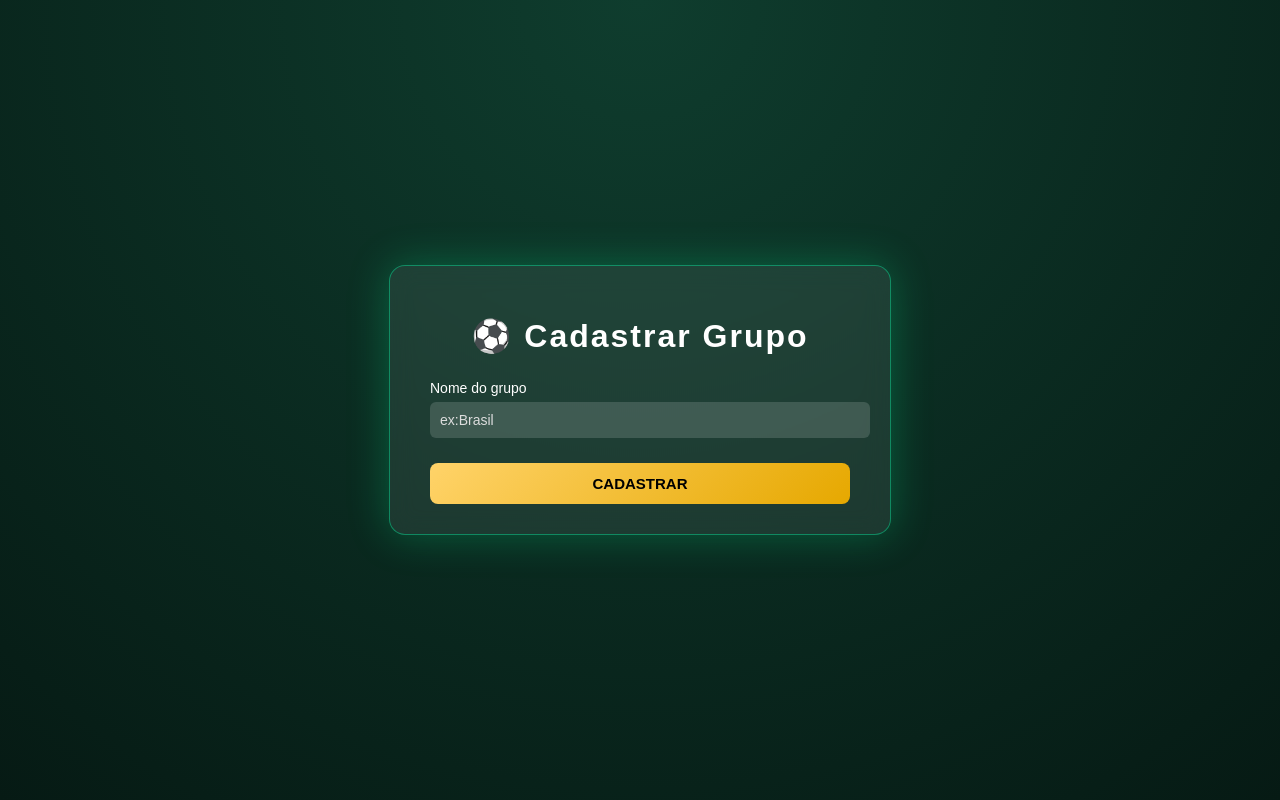
After one commit to Kah-ribeir/rumoaohexa, a PHP site: page /View/Grupos/cadastrar.php in a window 1280 px wide. The commit adds this page. Run offline with PHP 8.4, Linux system fonts and the light colour scheme.

Commit message:
kayllayne

```diff
--- /dev/null
+++ b/Controller/GruposController.php
@@ -0,0 +1,50 @@
+<?php
+
+require_once "C:/Turma2/xampp/htdocs/rumoaohexa/Model/GruposModel.php";
+require_once "C:/Turma2/xampp/htdocs/rumoaohexa/Model/selecoesModel.php";
+
+class GruposController {
+
+    private $grupoModel;
+    private $selecoesModel;
+
+    public function __construct($pdo) {
+        $this->grupoModel = new GrupoModel($pdo);
+        $this->selecoesModel = new SelecoesModel($pdo);
+    }
+
+
+    public function listar() {
+        $grupos = $this->grupoModel->buscarTodos();
+        include_once "C:/Turma2/xampp/htdocs/rumoaohexa/View/Grupos/listar.php";
+        return;
+    }
+
+
+    public function listarindividual($id) {
+        return $grupo = $this->grupoModel->buscarIndividual($id);
+
+    }
+
+
+    public function cadastrar($grupo) {
+        return $this->grupoModel->cadastrar($grupo);
+    }
+
+
+    public function editar($nome, $id) {
+        $this->grupoModel->editar($nome, $id);
+    }
+
+
+    public function deletar($id) {
+        return $this->grupoModel->deletar($id);
+    }
+
+    public function listarSelecoesGrupo($grupo_id) {
+        $selecoes = $this->selecoesModel->listarPorGrupo($grupo_id);
+        include_once "C:/Turma2/xampp/htdocs/rumoaohexa/View/Grupos/selecoesGrupo.php";
+        return;
+    }
+}
+?>
--- /dev/null
+++ b/Model/GruposModel.php
@@ -0,0 +1,45 @@
+<?php
+
+class GrupoModel {
+    private $pdo;
+
+    public function __construct(PDO $pdo) {
+        $this->pdo = $pdo;
+    }
+
+
+    public function buscarTodos() {
+        $stmt = $this->pdo->query("SELECT * FROM grupos");
+        return $stmt->fetchAll(PDO::FETCH_ASSOC);
+    }
+
+
+    public function buscarIndividual($id) {
+        $stmt = $this->pdo->query("SELECT * FROM grupos WHERE id = $id");
+        return $stmt->fetch(PDO::FETCH_ASSOC);
+    }
+
+
+    public function cadastrar($grupo) {
+        $sql = "INSERT INTO grupos (grupo) VALUES (:grupo)";
+        $stmt = $this->pdo->prepare($sql);
+        return $stmt->execute([
+            ':grupo' => $grupo
+        ]);
+    }
+
+
+    public function editar($nome, $id) {
+        $sql = "UPDATE grupos SET nome=? WHERE id=?";
+        $stmt = $this->pdo->prepare($sql);
+        return $stmt->execute([$nome, $id]);
+    }
+
+
+    public function deletar($id) {
+        $sql = "DELETE FROM grupos WHERE id=?";
+        $stmt = $this->pdo->prepare($sql);
+        return $stmt->execute([$id]);
+    }
+}
+?>
--- /dev/null
+++ b/View/Grupos/Cadastrar.php
@@ -0,0 +1,113 @@
+<!DOCTYPE html>
+<html lang="pt-br">
+<head>
+    <meta charset="UTF-8">
+    <meta name="viewport" content="width=device-width, initial-scale=1.0">
+    <title>Realizar cadastro</title>
+
+    <style>
+        body {
+            margin: 0;
+            height: 100vh;
+            font-family: Arial, Helvetica, sans-serif;
+            background: radial-gradient(circle at top, #0f3d2e, #061a14);
+            display: flex;
+            justify-content: center;
+            align-items: center;
+            color: #fff;
+        }
+
+        form {
+            width: 420px;
+            padding: 30px 40px;
+            background: rgba(255, 255, 255, 0.08);
+            backdrop-filter: blur(12px);
+            border-radius: 16px;
+            border: 1px solid rgba(0, 255, 170, 0.4);
+            box-shadow: 0 0 40px rgba(0, 255, 150, 0.25);
+        }
+
+        h1 {
+            text-align: center;
+            margin-bottom: 25px;
+            letter-spacing: 2px;
+        }
+
+        label {
+            display: block;
+            margin-top: 15px;
+            font-size: 14px;
+        }
+
+        input[type="text"] {
+            width: 100%;
+            padding: 10px;
+            margin-top: 6px;
+            border-radius: 6px;
+            border: none;
+            outline: none;
+            font-size: 14px;
+            background-color: rgba(255, 255, 255, 0.15);
+            color: #fff;
+        }
+
+        input::placeholder {
+            color: #ddd;
+        }
+
+        input[type="submit"] {
+            width: 100%;
+            margin-top: 25px;
+            padding: 12px;
+            background: linear-gradient(135deg, #ffd369, #e6a800);
+            border: none;
+            border-radius: 8px;
+            font-size: 15px;
+            font-weight: bold;
+            cursor: pointer;
+            color: #000;
+        }
+
+        input[type="submit"]:hover {
+            opacity: 0.9;
+        }
+    </style>
+</head>
+
+<body>
+
+    <form method="post">
+        <h1>⚽ Cadastrar Grupo </h1>
+
+        <label for="nome">Nome do grupo</label>
+        <input type="text" name="grupo" placeholder="ex:Brasil" required>
+
+
+        <input type="submit" value="CADASTRAR">
+    </form>
+
+</body>
+</html>
+
+
+<?php
+
+require_once "C:/Turma2/xampp/htdocs/rumoaohexa/DB/Database.php";
+require_once "C:/Turma2/xampp/htdocs/rumoaohexa/Controller/GruposController.php";
+
+$GruposController = new GruposController($pdo);
+
+if($_SERVER['REQUEST_METHOD'] == 'POST'){
+
+
+    $grupo = $_POST ['grupo'];
+
+
+
+    $GruposController->cadastrar( $grupo);
+
+    header('Location: ../../index.php');
+}
+
+
+?>
--- a/index.php
+++ b/index.php
@@ -3,11 +3,12 @@
 require_once "DB/Database.php";
 require_once "Controller/SelecoesController.php";
 require_once "Controller/UsuariosController.php";
-
+require_once "C:/Turma2/xampp/htdocs/rumoaohexa/Controller/GruposController.php";
 
 
 $selecoesController = new SelecoesController($pdo);
 $usuariosController = new UsuariosController($pdo);
+$gruposController  = new GruposController($pdo);
 
 
 
@@ -102,6 +103,8 @@ $usuariosController = new UsuariosController($pdo);
     <?php
     $selecoes = $selecoesController->listar();
     $usuarios = $usuariosController->listar();
+    $grupos  = $gruposController->listar();
+
     ?>
 </body>
 </html>
```
Also changed, not shown: View/Grupos/Deletar.php (added, +17 -0 lines), View/Grupos/Editar.php (added, +57 -0 lines), View/Grupos/listar.php (added, +34 -0 lines), View/Placar/Cadastrar.php (added), View/Placar/Listar.php (added).
